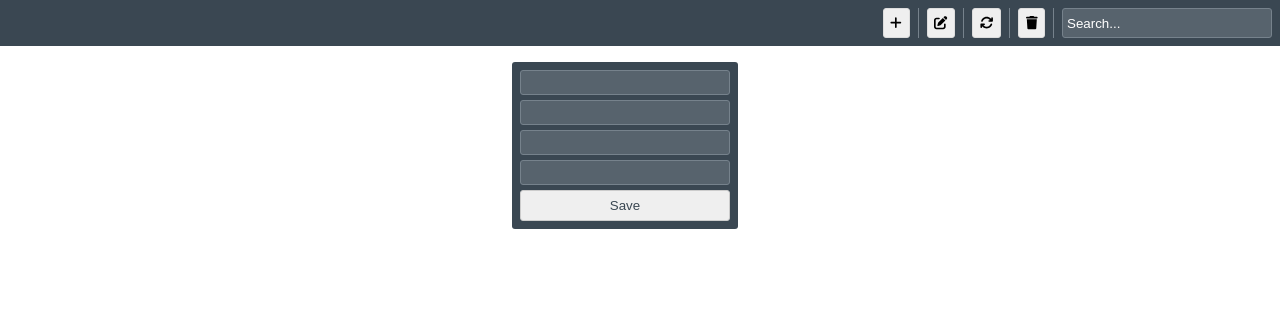
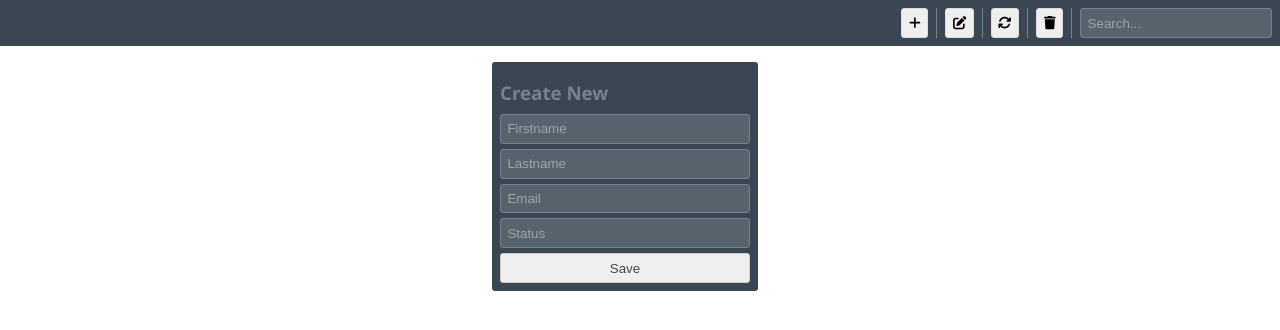
Before and after one commit to MultidimensionalLife/ui-exercise, a React (Create React App) app: page / in a window 1280 px wide. Shown: the top 330 px of the page. Built offline with nearby package versions, Linux system fonts and the light colour scheme.

Commit message:
refactor: Finalize add user

```diff
--- a/src/components/atoms/Input/Input.jsx
+++ b/src/components/atoms/Input/Input.jsx
@@ -2,12 +2,16 @@
 
 import React from "react";
 
-import { StyledInput } from "./Styled";
+import { StyledInputWrapper, StyledInput } from "./Styled";
 
 type InputPropTypes = { inputProps?: any };
 
 function Input({ ...inputProps }: InputPropTypes): React$Node {
-  return <StyledInput {...inputProps} />;
+  return (
+    <StyledInputWrapper>
+      <StyledInput {...inputProps} />
+    </StyledInputWrapper>
+  );
 }
 
 export default Input;
--- a/src/components/atoms/Input/Styled.js
+++ b/src/components/atoms/Input/Styled.js
@@ -1,14 +1,22 @@
 import styled from "styled-components";
+
+export const StyledInputWrapper = styled.div`
+  background-color: #57636d;
+  border: 1px solid #76828c;
+  border-radius: 3px;
+  padding: 0.4em;
+  display: flex;
+`;
 
 export const StyledInput = styled.input`
   background-color: #57636d;
-  border: 1px solid #76828c;
-  border-radius: 3px;
-  width: 200px;
+  border-width: 0;
+  padding: 0;
+  margin: 0;
   outline: none;
-  padding: 0.3em;
   color: white;
+  width: 100%;
   ::placeholder {
-    color: white;
+    color: #9ea7ae;
   }
 `;
--- a/src/components/pages/Dashboard/Dashboard.jsx
+++ b/src/components/pages/Dashboard/Dashboard.jsx
@@ -1,7 +1,7 @@
 // @flow
 
 import React from "react";
-import { useState } from "react";
+import { useEffect, useState } from "react";
 
 import { useDispatch, useSelector } from "react-redux";
 
@@ -13,6 +13,7 @@ import Input from "../../atoms/Input";
 import PrimaryButton from "../../atoms/Buttons/PrimaryButton/PrimaryButton";
 
 import { create } from "../../../redux/slices/users";
+import type { User } from "../../../redux/slices/users/types";
 
 type UserInfoFields = {
   firstname: string,
@@ -37,6 +38,7 @@ const FormContainer = styled.div`
   background-color: #3a4752;
   padding: 0.5em;
   border-radius: 3px;
+  width: 250px;
 `;
 
 const VerticalDivider = styled.div`
@@ -47,20 +49,49 @@ const HorizontalDivider = styled.div`
   height: 5px;
 `;
 
+const FormTitle = styled.h3`
+  color: #76828c;
+  margin: 0.5em 0;
+`;
+
+const StyledErrorCard = styled.div`
+  padding: 0 0.3em;
+  font-size: 12px;
+  background-color: white;
+`;
+
+const isValidFields = (userInfo: UserInfoFields): boolean => {
+  return (
+    userInfo.firstname !== "" &&
+    userInfo.lastname !== "" &&
+    userInfo.email !== "" &&
+    userInfo.status !== ""
+  );
+};
+
+const defaultValue: UserInfoFields = {
+  firstname: "",
+  lastname: "",
+  email: "",
+  status: "",
+};
+
 function Dashboard(): React$Node {
   const users = useSelector((state) => state.users);
   const dispatch = useDispatch();
 
-  const [userInfo, setUserInfo] = useState<UserInfoFields>({
-    firstname: "",
-    lastname: "",
-    email: "",
-    status: "",
-  });
+  const [userInfo, setUserInfo] = useState<UserInfoFields>(defaultValue);
+
+  const [hasError, setError] = useState<boolean>(false);
+  const [isInit, setInit] = useState<boolean>(true);
 
   const handleInputChange = (e: SyntheticInputEvent<HTMLInputElement>) => {
     const target = e.target;
     const name = target.name;
+
+    if (isInit) {
+      setInit(false);
+    }
 
     setUserInfo({
       ...userInfo,
@@ -69,21 +100,44 @@ function Dashboard(): React$Node {
   };
 
   const handleOnFormSubmit = (e: SyntheticEvent<HTMLFormElement>) => {
-    dispatch(create(userInfo));
+    if (!isValidFields(userInfo)) {
+      setError(true);
+    } else {
+      dispatch(create(userInfo));
+      setUserInfo(defaultValue);
+      setInit(true);
+      setError(false);
+    }
 
     e.preventDefault();
   };
+
+  useEffect(() => {
+    console.log(userInfo);
+    console.log(isValidFields(userInfo));
+    setError(!isValidFields(userInfo));
+  }, [userInfo]);
 
   return (
     <>
       <Navbar />
       <Container>
         <FormContainer>
+          <FormTitle>Create New</FormTitle>
+          {hasError && !isInit && (
+            <StyledErrorCard>
+              <p>
+                There was a problem with your inputs. <br />
+                Please try again later. dsadasdasdas asd asd asd asd asd
+              </p>
+            </StyledErrorCard>
+          )}
           <Form onSubmit={handleOnFormSubmit}>
             <Input
               type="text"
               name="firstname"
               value={userInfo.firstname}
+              placeholder="Firstname"
               onChange={handleInputChange}
             />
             <HorizontalDivider />
@@ -91,6 +145,7 @@ function Dashboard(): React$Node {
               type="text"
               name="lastname"
               value={userInfo.lastname}
+              placeholder="Lastname"
               onChange={handleInputChange}
             />
             <HorizontalDivider />
@@ -98,6 +153,7 @@ function Dashboard(): React$Node {
               type="email"
               name="email"
               value={userInfo.email}
+              placeholder="Email"
               onChange={handleInputChange}
             />
             <HorizontalDivider />
@@ -105,6 +161,7 @@ function Dashboard(): React$Node {
               type="text"
               name="status"
               value={userInfo.status}
+              placeholder="Status"
               onChange={handleInputChange}
             />
             <HorizontalDivider />
```
